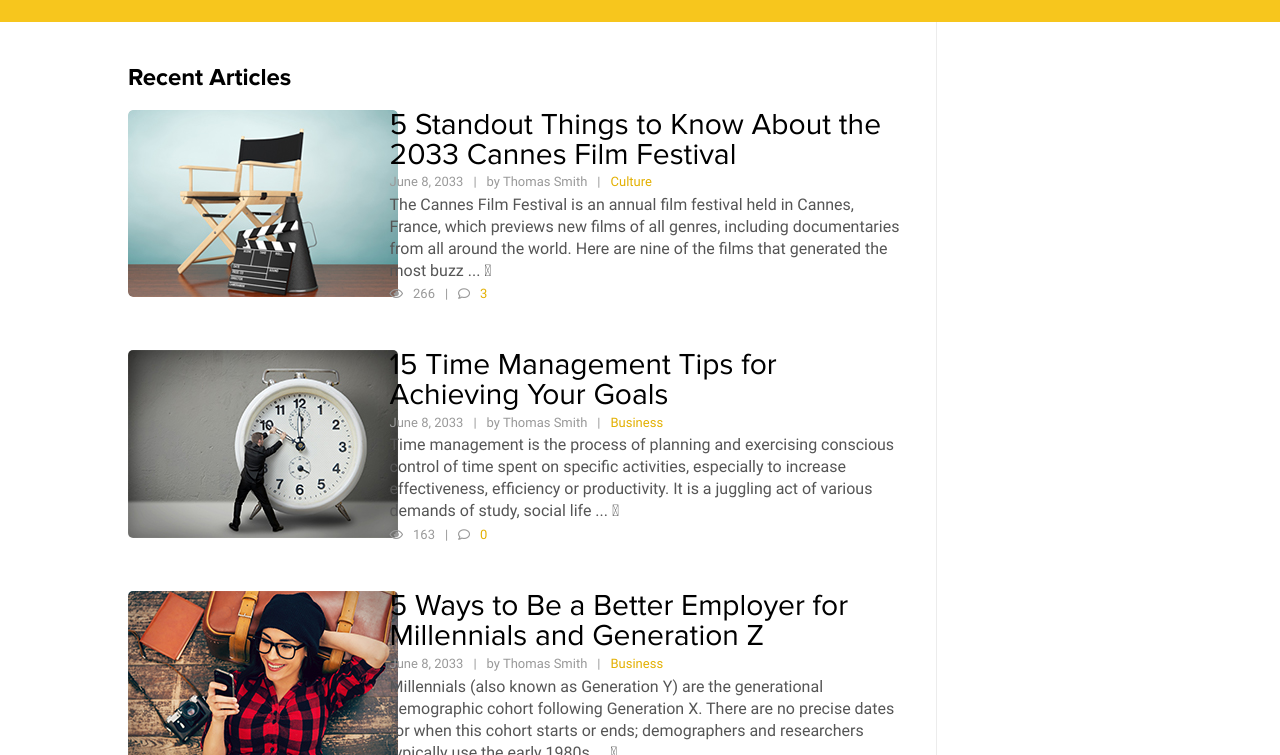
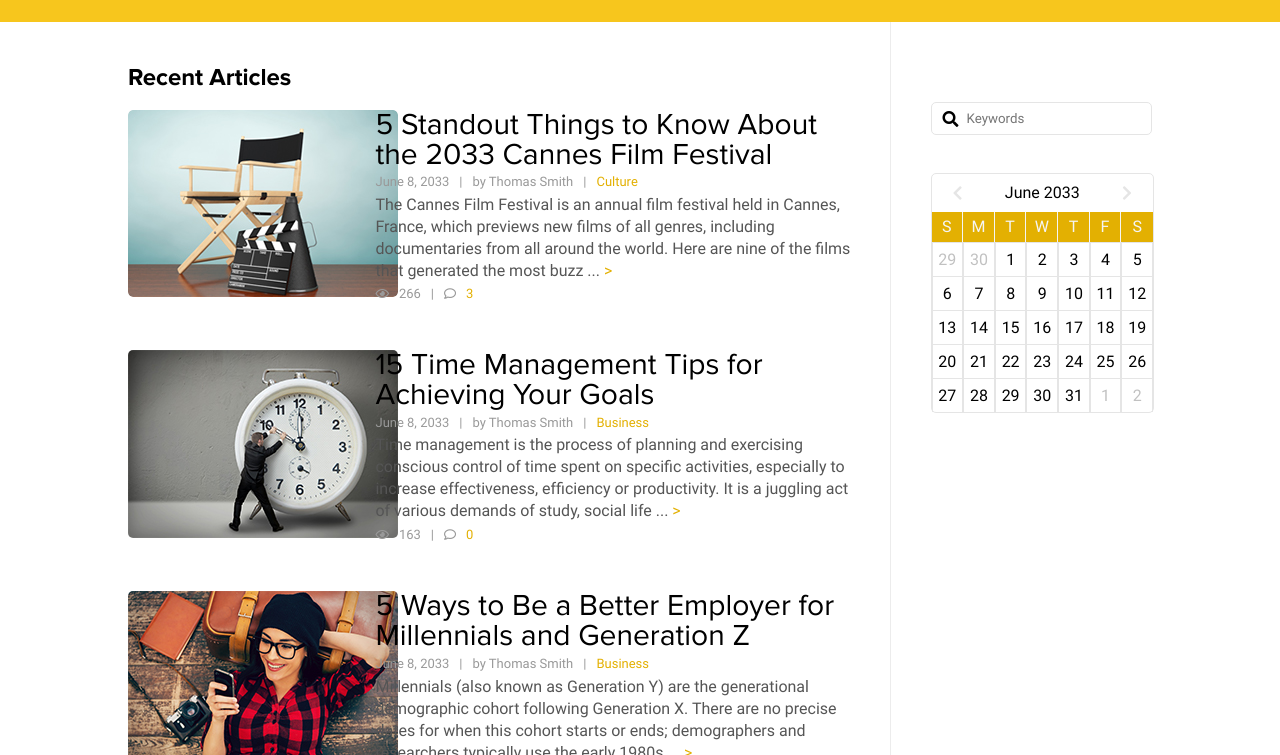
Before and after one commit to frances-dev/project-gotham, a plain HTML site: page index.html in a window 1280 px wide. Shown: the part 45-800 px from the top of the page. Drawn offline with Linux system fonts and the light colour scheme.

Commit message:
Calendar Done

```diff
--- a/index.html
+++ b/index.html
@@ -48,7 +48,7 @@
                                 <span class="author">by Thomas Smith</span>
                                 <span class="category">Culture</span>
                             </p>
-                            <p class="description">The Cannes Film Festival is an annual film festival held in Cannes, France, which previews new films of all genres, including documentaries from all around the world. Here are nine of the films that generated the most buzz ... </p>
+                            <p class="description">The Cannes Film Festival is an annual film festival held in Cannes, France, which previews new films of all genres, including documentaries from all around the world. Here are nine of the films that generated the most buzz ... </p>
                             <p class="additional">
                                 <span class="views">266</span>
                                 <span class="comments">3</span>
@@ -68,7 +68,7 @@
                                 <span class="author">by Thomas Smith</span>
                                 <span class="category">Business</span>
                             </p>
-                            <p class="description">Time management is the process of planning and exercising conscious control of time spent on specific activities, especially to increase effectiveness, efficiency or productivity. It is a juggling act of various demands of study, social life ... </p>
+                            <p class="description">Time management is the process of planning and exercising conscious control of time spent on specific activities, especially to increase effectiveness, efficiency or productivity. It is a juggling act of various demands of study, social life ... </p>
                             <p class="additional">
                                 <span class="views">163</span>
                                 <span class="comments">0</span>
@@ -88,7 +88,7 @@
                                 <span class="author">by Thomas Smith</span>
                                 <span class="category">Business</span>
                             </p>
-                            <p class="description">Millennials (also known as Generation Y) are the generational demographic cohort following Generation X. There are no precise dates for when this cohort starts or ends; demographers and researchers typically use the early 1980s ... </p>
+                            <p class="description">Millennials (also known as Generation Y) are the generational demographic cohort following Generation X. There are no precise dates for when this cohort starts or ends; demographers and researchers typically use the early 1980s ... </p>
                             <p class="additional">
                                 <span class="views">545</span>
                                 <span class="comments">19</span>
@@ -108,7 +108,7 @@
                                 <span class="author">by Thomas Smith</span>
                                 <span class="category">Money</span>
                             </p>
-                            <p class="description">A cryptocurrency (or crypto currency) is digital asset designed to work as a medium of exchange that uses strong cryptography to secure financial transactions, control the creation of additional units, and verify ... </p>
+                            <p class="description">A cryptocurrency (or crypto currency) is digital asset designed to work as a medium of exchange that uses strong cryptography to secure financial transactions, control the creation of additional units, and verify ... </p>
                             <p class="additional">
                                 <span class="views">941</span>
                                 <span class="comments">17</span>
@@ -128,7 +128,7 @@
                                 <span class="author">by Thomas Smith</span>
                                 <span class="category">Food</span>
                             </p>
-                            <p class="description">The World's 50 Best Restaurants is a list produced by the British magazine Restaurant, based on a poll of international chefs, restaurateurs, gourmands and restaurant critics. In addition to the main ranking, the Chef's Choice ... </p>
+                            <p class="description">The World's 50 Best Restaurants is a list produced by the British magazine Restaurant, based on a poll of international chefs, restaurateurs, gourmands and restaurant critics. In addition to the main ranking, the Chef's Choice ... </p>
                             <p class="additional">
                                 <span class="views">396</span>
                                 <span class="comments">0</span>
@@ -141,8 +141,77 @@
 
             <!-- The Right Part -->
             <div class="right">
+                <div class="search-box">
+                    <label for="search"><i class="fas fa-search"></i></label>
+                    <input type="text" id="search" placeholder="Keywords">
+                </div>
+                <div class="calendar-widget">
+                    <div class="calendar-top">
+                        <div class="calendar-prev"><i class="fas fa-chevron-left"></i></div>
+                        <div class="calendar-month">June 2033</div>
+                        <div class="calendar-next"><i class="fas fa-chevron-right"></i></div>
+                    </div>
+                    <div class="calendar-body">
+                        <table>
+                            <tr>
+                                <th>S</th>
+                                <th>M</th>
+                                <th>T</th>
+                                <th>W</th>
+                                <th>T</th>
+                                <th>F</th>
+                                <th>S</th>
+                            </tr>
+                            <tr>
+                                <td class="prev-month">29</td>
+                                <td class="prev-month">30</td>
+                                <td class="table-hover">1</td>
+                                <td class="table-hover">2</td>
+                                <td class="table-hover">3</td>
+                                <td class="table-hover">4</td>
+                                <td class="table-hover">5</td>
+                            </tr>
+                            <tr>
+                                <td class="table-hover">6</td>
+                                <td class="table-hover">7</td>
+                                <td class="table-hover">8</td>
+                                <td class="table-hover">9</td>
+                                <td class="table-hover">10</td>
+                                <td class="table-hover">11</td>
+                                <td class="table-hover">12</td>
+                            </tr>
+                            <tr>
+                                <td class="table-hover">13</td>
+                                <td class="table-hover">14</td>
+                                <td class="table-hover">15</td>
+                                <td class="table-hover">16</td>
+                                <td class="table-hover">17</td>
+                                <td class="table-hover">18</td>
+                                <td class="table-hover">19</td>
+                            </tr>
+                            <tr>
+                                <td class="table-hover">20</td>
+                                <td class="table-hover">21</td>
+                                <td class="table-hover">22</td>
+                                <td class="table-hover">23</td>
+                                <td class="table-hover">24</td>
+                                <td class="table-hover">25</td>
+                                <td class="table-hover">26</td>
+                            </tr>
+                            <tr>
+                                <td class="table-hover">27</td>
+                                <td class="table-hover">28</td>
+                                <td class="table-hover">29</td>
+                                <td class="table-hover">30</td>
+                                <td class="table-hover">31</td>
+                                <td class="prev-month">1</td>
+                                <td class="prev-month">2</td>
+                            </tr>
+                        </table>
+                    </div>
+                </div>
+            </div>
 
-            </div>
     </div>
     </main>
     <!-- Starting The Footer Section -->
--- a/style.css
+++ b/style.css
@@ -39,7 +39,6 @@ q:before, q:after {
 	content: none;
 }
 table {
-	border-collapse: collapse;
 	border-spacing: 0;
 }
 
@@ -85,6 +84,7 @@ body{
 }
 
 .wrapper{
+    display: flex;
     height: 100%;
     width: 80%;
     margin: 0 auto;
@@ -116,10 +116,6 @@ main .left{
     flex-direction: column;
     padding-right: 20px;
     border-right: 1px solid hsla(0, 0%, 86%, 0.527);
-}
-
-main .right{
-    width: 23%;
 }
 
 .left h2{
@@ -187,6 +183,10 @@ main .right{
     font-size: 16px;
 }
 
+.description::after{
+    content: ">";
+    color: #e3b002;
+}
 .comments{
     color: #e3b002;
 }
@@ -228,11 +228,12 @@ main .right{
     background-color: transparent;
     color: black;
     font-family: Roboto;
-    font-size: 12px;
+    font-size: 14px;
     border: 1.4px solid hsl(46, 98%, 57%);
     border-radius: 5px;
     outline: none;
     margin: 0 auto;
+    text-align: center;
     -webkit-border-radius: 5px;
     -moz-border-radius: 5px;
     -ms-border-radius: 5px;
@@ -241,10 +242,112 @@ main .right{
 
 /* =========== Main Body ===========*/
 /* =========== Right Part ===========*/
+.right{
+    width: 23%;
+    padding-top: 80px;
+    padding-left: 40px;
+}
+
+.search-box{
+    width: 100%;
+    position: relative;
+    margin-bottom: 38px;
+}
+
+.search-box input{
+    width: 100%;
+    padding: 8px 10px 8px 35px;
+    border: 1.3px solid #e5e5e5;
+    outline: none;
+    font-family: Roboto;
+    color: #e5e5e5;
+    box-sizing: border-box;
+    font-weight: 500;
+    border-radius: 5px;
+    -webkit-border-radius: 5px;
+    -moz-border-radius: 5px;
+    -ms-border-radius: 5px;
+    -o-border-radius: 5px;
+}
+
+.search-box label{
+    position: absolute;
+    top: 9px;
+    left: 12px;
+    z-index: 100;
+}
+
+.calendar-widget{
+    border-radius: 5px;
+    width: 100%;
+    border: 1px solid #e5e5e5;
+    -webkit-border-radius: 5px;
+    -moz-border-radius: 5px;
+    -ms-border-radius: 5px;
+    -o-border-radius: 5px;
+}
+
+.calendar-widget table{
+    width: 100%;
+}
+
+.calendar-widget table th{
+    background-color: #e3b002;
+    color: whitesmoke;
+    height: 30px;
+    text-align: center;
+    vertical-align: middle;
+    border-right: 1px solid whitesmoke;
+}
+
+.calendar-widget table th:last-child{
+    border-right: 0px;
+}
 
 
+.calendar-widget table td{
+    height: 33px;
+    text-align: center;
+    vertical-align: middle;
+    border: .5px solid #e5e5e5;
+}
 
+.table-hover:hover{
+    color: whitesmoke;
+    background-color: #e3b002;
+    cursor: pointer;
+    transition: 600ms;
+    -webkit-transition: 600ms;
+    -moz-transition: 600ms;
+    -ms-transition: 600ms;
+    -o-transition: 600ms;
+}
 
+.prev-month{
+    color: #c1c1c1;
+}
+
+table:last-child td{
+    border-bottom: 0px;
+}
+
+.calendar-prev, .calendar-next{
+    border-radius: 5px 5px 0 0;
+    color: #e5e5e5;
+    -webkit-border-radius: 5px 5px 0 0;
+    -moz-border-radius: 5px 5px 0 0;
+    -ms-border-radius: 5px 5px 0 0;
+    -o-border-radius: 5px 5px 0 0;
+}
+
+.calendar-top{
+    display: flex;
+    width: 100%;
+    justify-content: space-around;
+    align-items: center;
+    width: 100%;
+    height: 38px;
+}
 
 
 
```
